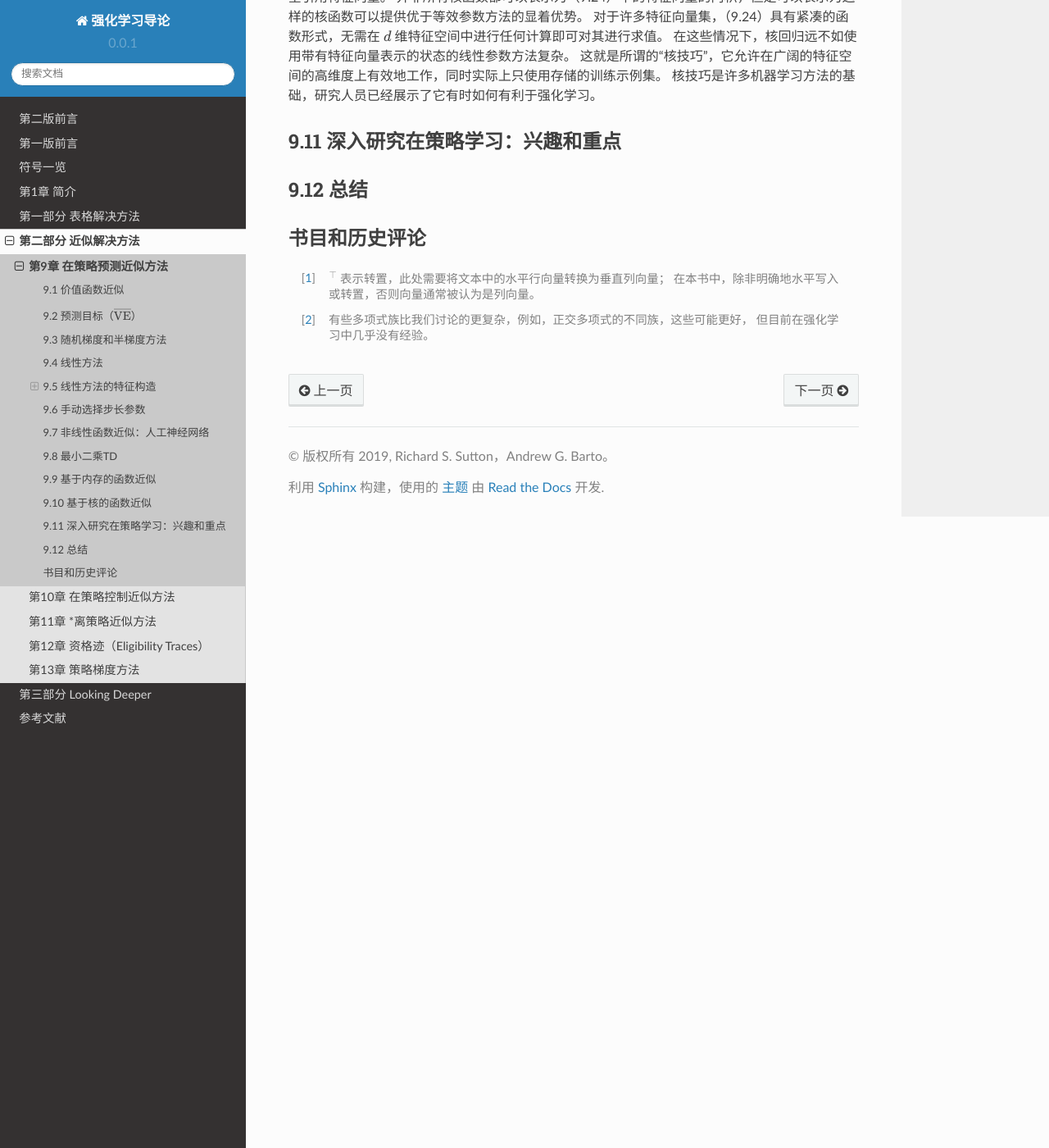
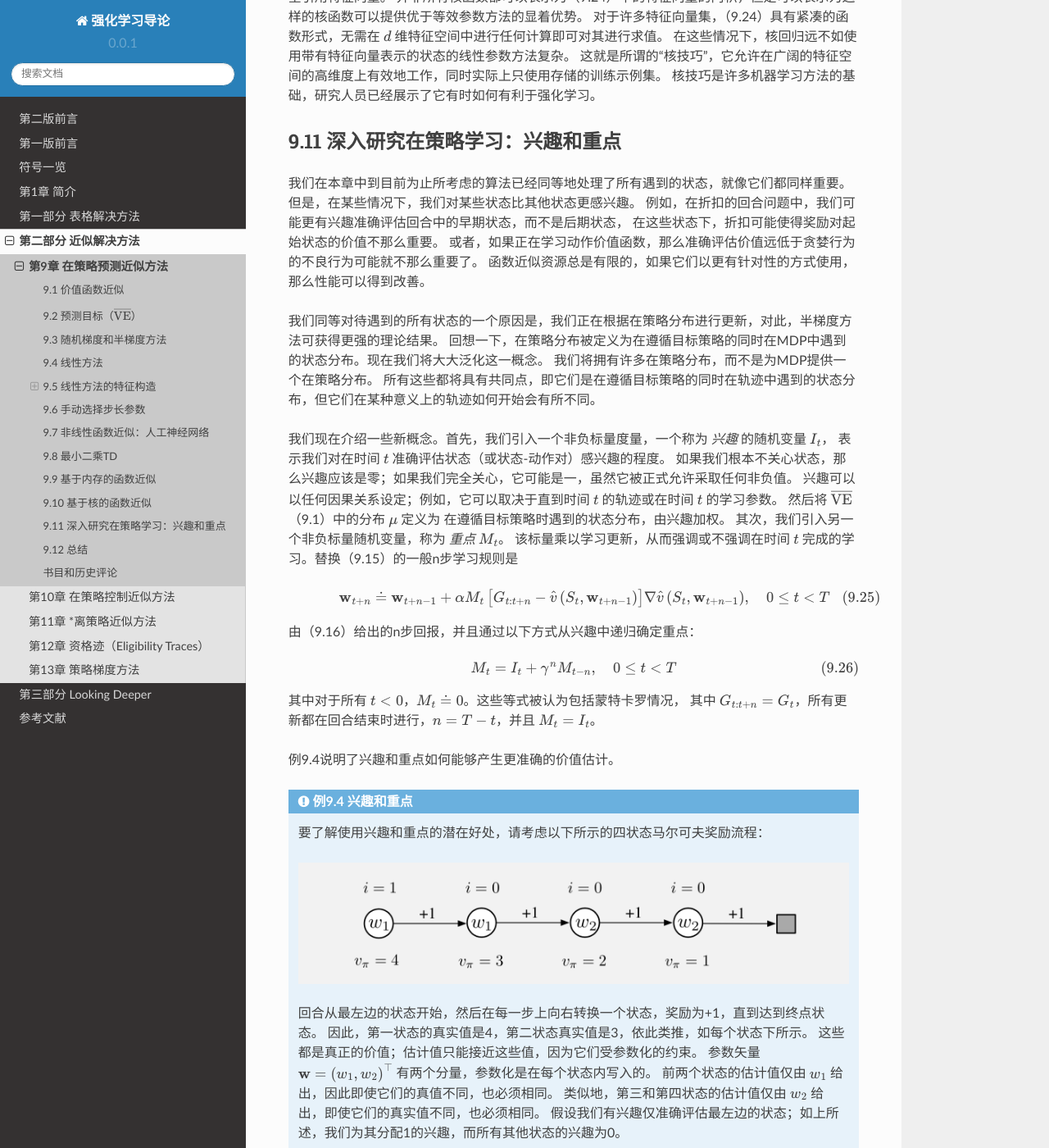
Before and after one commit to qiwihui/reinforcement-learning-an-introduction-chinese, a Sphinx documentation site: the page built from source/partII/chapter9/on-policy_prediction_with_approximation.rst, in a window 1280 px wide and 1400 px high, scrolled down 31471 px. Shown: the whole window at 82% size. Built offline with Sphinx 7.4.7 and the Read the Docs theme 2.0.0, drawn with Linux system fonts in a browser that asks for light colours; some of the changed text lies outside the part shown.

Commit message:
docs: 9.11 深入研究在策略学习：兴趣和重点

```diff
--- a/source/partII/chapter9/on-policy_prediction_with_approximation.rst
+++ b/source/partII/chapter9/on-policy_prediction_with_approximation.rst
@@ -1279,6 +1279,73 @@ LSTD不需要步长参数的事实有时也被吹捧，但这可能被夸大了
 9.11 深入研究在策略学习：兴趣和重点
 ------------------------------------
 
+我们在本章中到目前为止所考虑的算法已经同等地处理了所有遇到的状态，就像它们都同样重要。
+但是，在某些情况下，我们对某些状态比其他状态更感兴趣。
+例如，在折扣的回合问题中，我们可能更有兴趣准确评估回合中的早期状态，而不是后期状态，
+在这些状态下，折扣可能使得奖励对起始状态的价值不那么重要。
+或者，如果正在学习动作价值函数，那么准确评估价值远低于贪婪行为的不良行为可能就不那么重要了。
+函数近似资源总是有限的，如果它们以更有针对性的方式使用，那么性能可以得到改善。
+
+我们同等对待遇到的所有状态的一个原因是，我们正在根据在策略分布进行更新，对此，半梯度方法可获得更强的理论结果。
+回想一下，在策略分布被定义为在遵循目标策略的同时在MDP中遇到的状态分布。现在我们将大大泛化这一概念。
+我们将拥有许多在策略分布，而不是为MDP提供一个在策略分布。
+所有这些都将具有共同点，即它们是在遵循目标策略的同时在轨迹中遇到的状态分布，但它们在某种意义上的轨迹如何开始会有所不同。
+
+我们现在介绍一些新概念。首先，我们引入一个非负标量度量，一个称为 *兴趣* 的随机变量 :math:`I_t`，
+表示我们对在时间 :math:`t` 准确评估状态（或状态-动作对）感兴趣的程度。
+如果我们根本不关心状态，那么兴趣应该是零；如果我们完全关心，它可能是一，虽然它被正式允许采取任何非负值。
+兴趣可以以任何因果关系设定；例如，它可以取决于直到时间 :math:`t` 的轨迹或在时间 :math:`t` 的学习参数。
+然后将 :math:`\overline{\mathrm{VE}}` （9.1）中的分布 :math:`\mu` 定义为
+在遵循目标策略时遇到的状态分布，由兴趣加权。
+其次，我们引入另一个非负标量随机变量，称为 *重点* :math:`M_t`。
+该标量乘以学习更新，从而强调或不强调在时间 :math:`t` 完成的学习。替换（9.15）的一般n步学习规则是
+
+.. math::
+
+    \mathbf{w}_{t+n} \doteq \mathbf{w}_{t+n-1}+\alpha M_{t}\left[G_{t : t+n}-\hat{v}\left(S_{t}, \mathbf{w}_{t+n-1}\right)\right] \nabla \hat{v}\left(S_{t}, \mathbf{w}_{t+n-1}\right), \quad 0 \leq t<T
+    \tag{9.25}
+
+由（9.16）给出的n步回报，并且通过以下方式从兴趣中递归确定重点：
+
+.. math::
+
+    M_{t}=I_{t}+\gamma^{n} M_{t-n}, \quad 0 \leq t<T
+    \tag{9.26}
+
+其中对于所有 :math:`t<0`，:math:`M_t\doteq 0`。这些等式被认为包括蒙特卡罗情况，
+其中 :math:`G_{t:t+n}=G_{t}`，所有更新都在回合结束时进行，:math:`n=T-t`，并且 :math:`M_{t}=I_{t}`。
+
+例9.4说明了兴趣和重点如何能够产生更准确的价值估计。
+
+.. admonition:: 例9.4 兴趣和重点
+    :class: note
+
+    要了解使用兴趣和重点的潜在好处，请考虑以下所示的四状态马尔可夫奖励流程：
+
+    .. figure:: images/four-state-markov-reward-process.png
+
+    回合从最左边的状态开始，然后在每一步上向右转换一个状态，奖励为+1，直到达到终点状态。
+    因此，第一状态的真实值是4，第二状态真实值是3，依此类推，如每个状态下所示。
+    这些都是真正的价值；估计值只能接近这些值，因为它们受参数化的约束。
+    参数矢量 :math:`\mathbf{w}=\left(w_{1}, w_{2}\right)^{\top}` 有两个分量，参数化是在每个状态内写入的。
+    前两个状态的估计值仅由 :math:`w_1` 给出，因此即使它们的真值不同，也必须相同。
+    类似地，第三和第四状态的估计值仅由 :math:`w_2` 给出，即使它们的真实值不同，也必须相同。
+    假设我们有兴趣仅准确评估最左边的状态；如上所述，我们为其分配1的兴趣，而所有其他状态的兴趣为0。
+
+    首先考虑应用梯度蒙特卡罗算法来解决这个问题。
+    本章前面介绍的算法没有考虑到兴趣和重点（在（9.7）和（9.3）的方框中）
+    会收敛（用于减小步长）到参数向量 :math:`\mathbf{w}_{\infty}=(3.5,1.5)`，
+    这给出了第一个状态_我们唯一感兴趣的一个，值为3.5（即介于第一和第二状态的真值之间）。
+    另一方面，本节中提出的使用兴趣和重点的方法将正确地学习第一个状态的价值；
+    :math:`w_1` 将收敛到4，而 :math:`w_2` 永远不会更新，因为除了最左边的所有状态，重点为零。
+
+    现在考虑应用两步半梯度TD方法。
+    本章前面没有兴趣和重点的方法（在(9.15）和（9.16）以及（9.4）的方框中）
+    将再次收敛到 :math:`\mathbf{w}_{\infty}=(3.5,1.5)`，
+    而有兴趣和重点的方法收敛到 :math:`\mathbf{w}_{\infty}=(4，2)`。
+    后者为第一个状态和第三个状态（第一个状态引导）产生完全正确的值，并不对应于第二或第四状态进行任何更新。
+
+
 
 9.12 总结
 --------------
```
Also changed, not shown: source/partII/chapter9/images/four-state-markov-reward-process.png (added).
